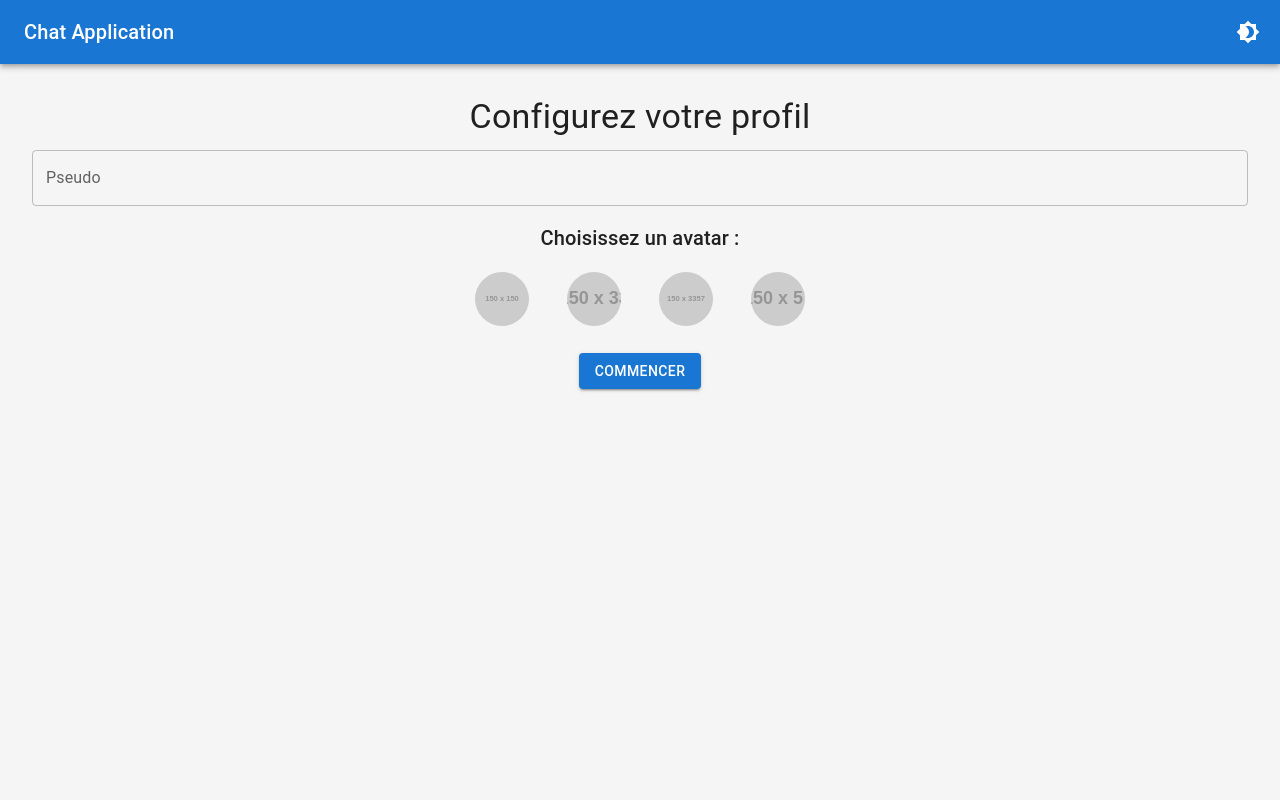
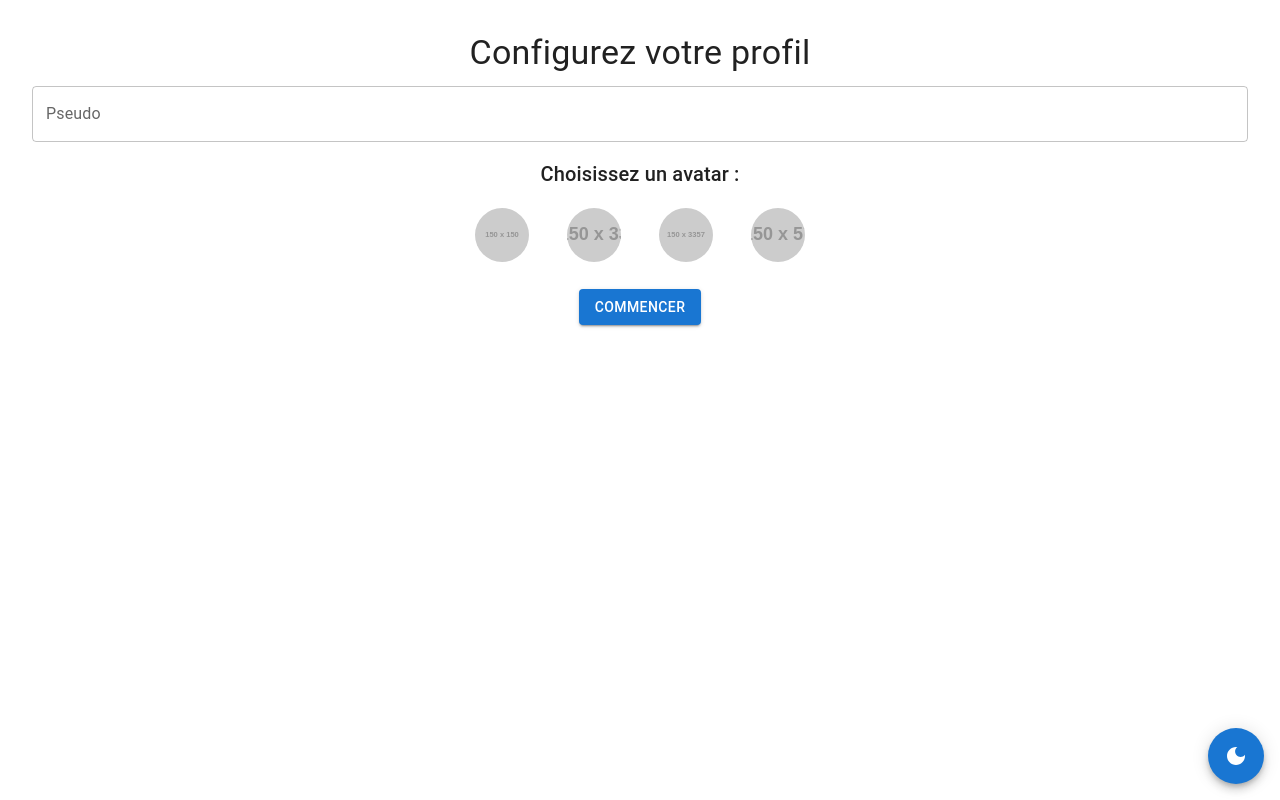
Before and after one commit to hamzamachnaoui/Chatbot, a React (Create React App) app: page / in a window 1280 px wide. Built offline with nearby package versions, Linux system fonts and the light colour scheme.

Commit message:
Dark Mode Dev 1

```diff
--- a/src/App.js
+++ b/src/App.js
@@ -32,13 +32,12 @@ import {
   ListItemAvatar,
   Box,
   Typography,
+  createTheme,
+  ThemeProvider,
   CssBaseline,
-  AppBar,
-  Toolbar,
-  IconButton,
+  Fab,
 } from "@mui/material";
-import { createTheme, ThemeProvider } from "@mui/material/styles";
-import { Brightness4, Brightness7 } from "@mui/icons-material";
+import { DarkMode, LightMode } from "@mui/icons-material";
 import EmojiPicker from "emoji-picker-react";
 
 // Configuration Firebase
@@ -55,41 +54,43 @@ const app = initializeApp(firebaseConfig);
 const db = getFirestore(app);
 const auth = getAuth(app);
 
+const lightTheme = createTheme({
+  palette: {
+    mode: "light",
+  },
+});
+
+const darkTheme = createTheme({
+  palette: {
+    mode: "dark",
+  },
+});
+
 function App() {
   const [darkMode, setDarkMode] = useState(false);
 
-  const theme = createTheme({
-    palette: {
-      mode: darkMode ? "dark" : "light",
-      background: {
-        default: darkMode ? "#121212" : "#f5f5f5",
-      },
-    },
-  });
+  const toggleDarkMode = () => setDarkMode(!darkMode);
 
   return (
-    <ThemeProvider theme={theme}>
+    <ThemeProvider theme={darkMode ? darkTheme : lightTheme}>
       <CssBaseline />
       <Router>
-        <AppBar position="static">
-          <Toolbar>
-            <Typography variant="h6" sx={{ flexGrow: 1 }}>
-              Chat Application
-            </Typography>
-            <IconButton
-              edge="end"
-              color="inherit"
-              onClick={() => setDarkMode(!darkMode)}
-            >
-              {darkMode ? <Brightness7 /> : <Brightness4 />}
-            </IconButton>
-          </Toolbar>
-        </AppBar>
         <Routes>
           <Route path="/" element={<ProfileSetup />} />
           <Route path="/chat/:roomId/*" element={<ChatWithRooms />} />
         </Routes>
       </Router>
+      <Fab
+        color="primary"
+        onClick={toggleDarkMode}
+        sx={{
+          position: "fixed",
+          bottom: 16,
+          right: 16,
+        }}
+      >
+        {darkMode ? <LightMode /> : <DarkMode />}
+      </Fab>
     </ThemeProvider>
   );
 }
@@ -163,7 +164,9 @@ function ProfileSetup() {
               width: 60,
               height: 60,
               border:
-                selectedAvatar === url ? "3px solid blue" : "3px solid transparent",
+                selectedAvatar === url
+                  ? "3px solid blue"
+                  : "3px solid transparent",
               cursor: "pointer",
               margin: 1,
             }}
@@ -188,6 +191,7 @@ function ChatWithRooms() {
     "Cloud Computing",
   ];
   const [currentUser, setCurrentUser] = useState(null);
+  const [roomMessages, setRoomMessages] = useState({});
   const navigate = useNavigate();
 
   useEffect(() => {
@@ -196,6 +200,20 @@ function ChatWithRooms() {
       displayName: user?.displayName || "Utilisateur",
       photoURL: user?.photoURL || "",
     });
+
+    const fetchRoomMessages = () => {
+      rooms.forEach((room) => {
+        const q = collection(db, "rooms", room, "messages");
+        onSnapshot(q, (snapshot) => {
+          setRoomMessages((prev) => ({
+            ...prev,
+            [room]: snapshot.size,
+          }));
+        });
+      });
+    };
+
+    fetchRoomMessages();
   }, []);
 
   const handleLogout = async () => {
@@ -208,13 +226,19 @@ function ChatWithRooms() {
       <Box
         sx={{
           width: "25%",
-          backgroundColor: "background.default",
+          backgroundColor: "#f5f5f5",
           display: "flex",
           flexDirection: "column",
           padding: 2,
         }}
       >
-        <Box sx={{ display: "flex", alignItems: "center", marginBottom: 2 }}>
+        <Box
+          sx={{
+            display: "flex",
+            alignItems: "center",
+            marginBottom: 2,
+          }}
+        >
           <Avatar src={currentUser?.photoURL} sx={{ marginRight: 1 }} />
           <Box>
             <Typography variant="h6">{currentUser?.displayName}</Typography>
@@ -236,14 +260,21 @@ function ChatWithRooms() {
             <ListItem
               key={index}
               sx={{
-                borderBottom: `3px solid transparent`,
+                borderBottom: `3px solid ${
+                  room === window.location.pathname.split("/")[2]
+                    ? "green"
+                    : "transparent"
+                }`,
                 marginBottom: "10px",
                 padding: "10px",
                 cursor: "pointer",
               }}
               onClick={() => navigate(`/chat/${room}`)}
             >
-              <ListItemText primary={room} />
+              <ListItemText
+                primary={room}
+                secondary={`Messages : ${roomMessages[room] || 0}`}
+              />
             </ListItem>
           ))}
         </List>
@@ -270,7 +301,9 @@ function ChatRoom() {
       orderBy("timestamp", "asc")
     );
     const unsubscribe = onSnapshot(q, (snapshot) => {
-      setMessages(snapshot.docs.map((doc) => ({ id: doc.id, ...doc.data() })));
+      setMessages(
+        snapshot.docs.map((doc) => ({ id: doc.id, ...doc.data() }))
+      );
     });
 
     return () => unsubscribe();
```
